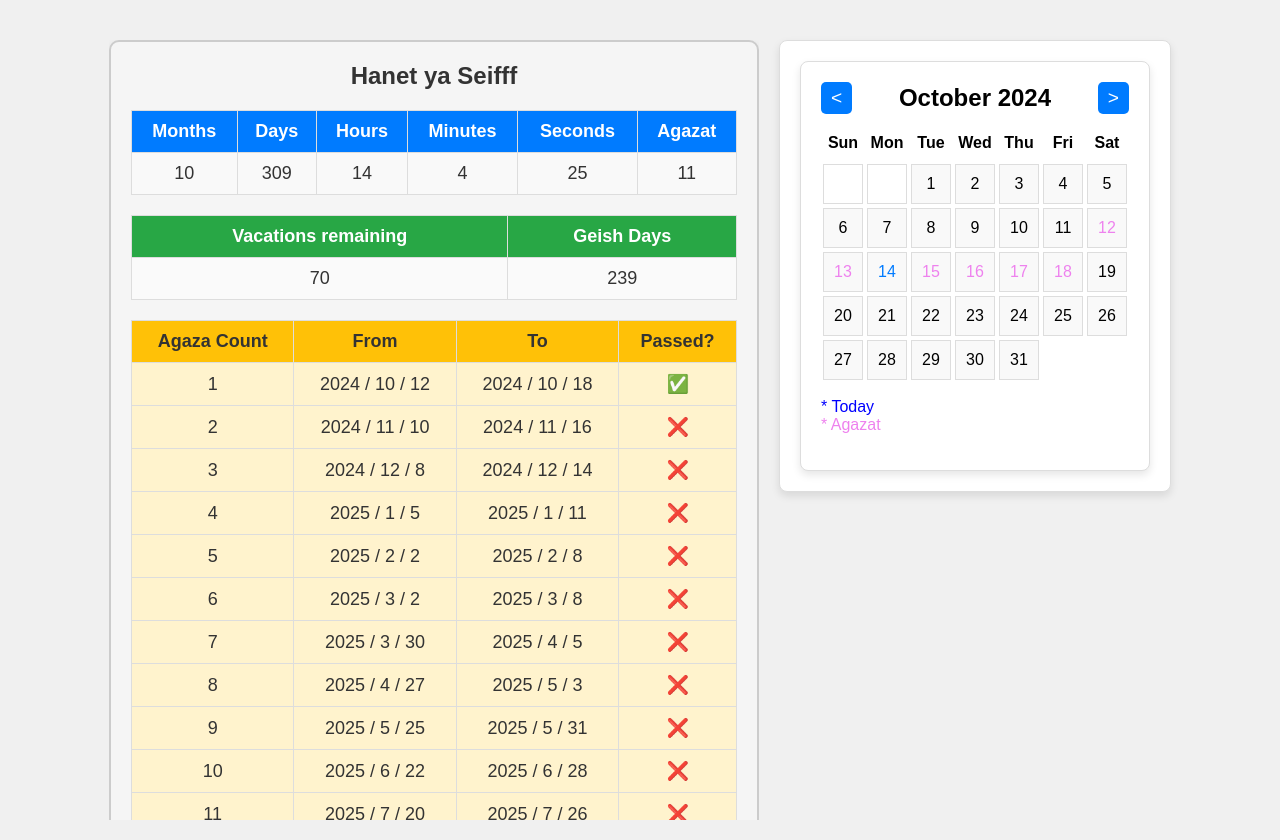
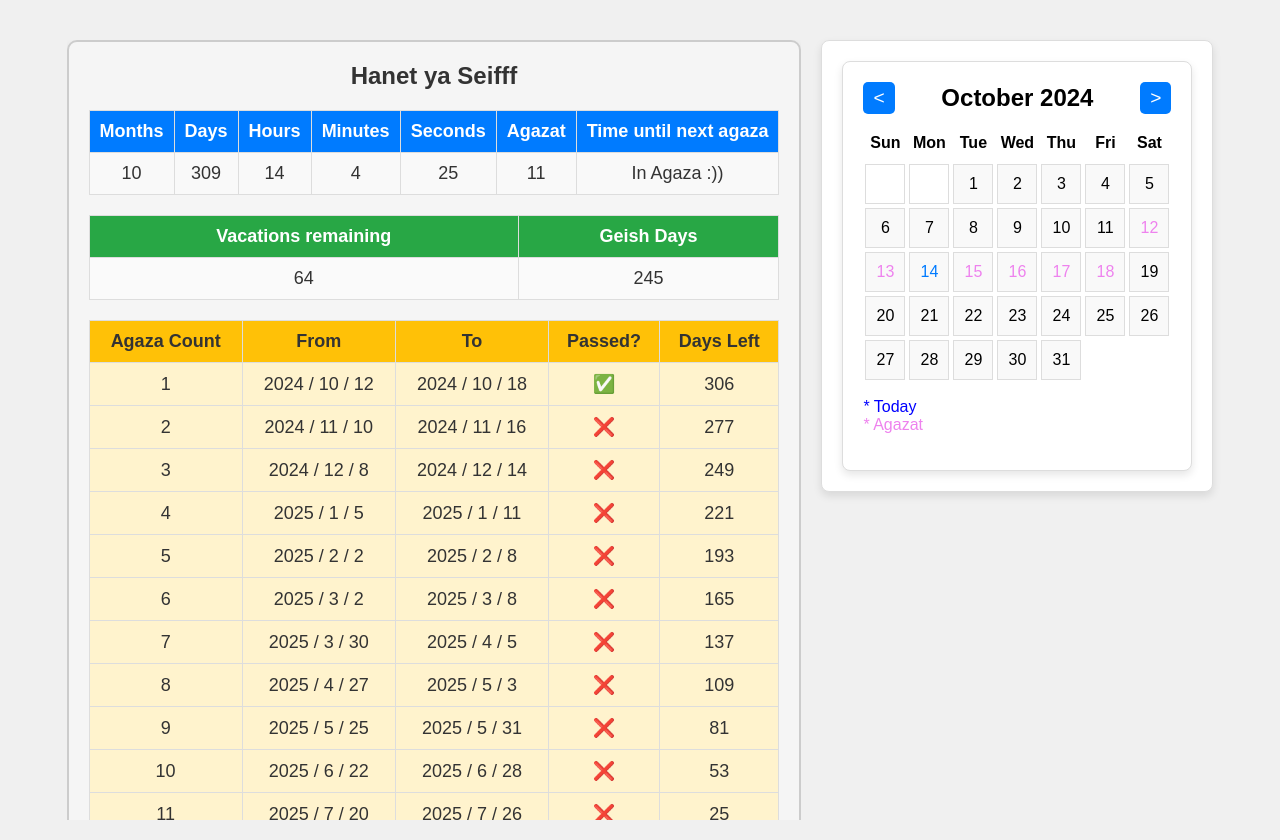
Before and after one commit to Seif-Sallam/Service-Timer, a React (Create React App) app: page / in a window 1280 px wide. Built offline with nearby package versions, Linux system fonts and the light colour scheme.

Commit message:
Some Updates to the website data

```diff
--- a/src/App.jsx
+++ b/src/App.jsx
@@ -1,6 +1,4 @@
 import Geish from './Geish'
-import Calendar from './Calendar'
-
 
 export default function App() {
   return (
--- a/src/Calendar.css
+++ b/src/Calendar.css
@@ -78,3 +78,8 @@
   .calendar-footer  {
     font-size: 1.0rem;
   }
+
+  .geish-end-day {
+    color: red;
+    background-color: lime
+  }
--- a/src/Calendar.jsx
+++ b/src/Calendar.jsx
@@ -81,6 +81,9 @@ export default function Calendar({ allAgazat }) {
               else if (isAgaza(day, currentMonth, currentYear)) {
                   style += ' agaza-day';
                 }
+              else if (day === 20 && currentMonth === 7 && currentYear === 2025) {
+                  style += ' geish-end-day';
+              }
 
               return <div key={index} className={style}>{day}</div>
             }
--- a/src/Geish.jsx
+++ b/src/Geish.jsx
@@ -20,7 +20,7 @@ function getAllAgazat() {
         agazat.push(nextAgaza)
         firstAgaza = nextAgaza
         // Last day of all geish
-        if (firstAgaza.getMonth() == 7 && firstAgaza.getDate() >= 15) {
+        if (firstAgaza.getMonth() >= 6 && firstAgaza.getDate() >= 1 && firstAgaza.getFullYear() >= 2025) {
             break
         }
         index += 1
@@ -31,11 +31,13 @@ function getAllAgazat() {
 
 function renderAgazat(agazat) {
     let output = [];
+    let geishEnd = new Date(2025, 7, 20, 0, 0, 0)
     for(let i = 0; i < agazat.length; i++) {
         let agazaEnd = new Date(agazat[i])
         agazaEnd.setDate(agazaEnd.getDate() + NUMBER_OF_DAYS_OFF)
         let passed = agazat[i] < new Date()
-        output.push(<tr><td>{i + 1}</td><td>{renderDate(agazat[i])}</td><td>{renderDate(agazaEnd)}</td><td>{(passed) ? '✅' : '❌'}</td></tr>)
+        let remainingAfter = Math.ceil((geishEnd - agazaEnd) / (1000 * 60 * 60 * 24))
+        output.push(<tr><td>{i + 1}</td><td>{renderDate(agazat[i])}</td><td>{renderDate(agazaEnd)}</td><td>{(passed) ? '✅' : '❌'}</td><td>{remainingAfter}</td></tr>)
     }
     return output
 }
@@ -45,7 +47,7 @@ function renderDate(date)
     return `${date.getFullYear()} / ${date.getMonth() + 1} / ${date.getDate()}`
 }
 
-function TimerTable({ months, days, hours, minutes, seconds, agazat }) {
+function TimerTable({ months, days, hours, minutes, seconds, agazat, timeUntilNextAgaza }) {
     return (<table className="timer-table">
         <tr>
             <th>Months</th>
@@ -54,6 +56,7 @@ function TimerTable({ months, days, hours, minutes, seconds, agazat }) {
             <th>Minutes</th>
             <th>Seconds</th>
             <th>Agazat</th>
+            <th>Time until next agaza</th>
         </tr>
         <tr>
             <td>{months}</td>
@@ -62,9 +65,27 @@ function TimerTable({ months, days, hours, minutes, seconds, agazat }) {
             <td>{minutes}</td>
             <td>{seconds}</td>
             <td>{agazat}</td>
+            <td>{timeUntilNextAgaza}</td>
         </tr>
     </table>)
 }
+
+function getLastPassedAgaza(agazat) {
+    let lastPassedAgaza = agazat[0]
+    for (let i = 0; i < agazat.length; i++) {
+        if (agazat[i] < new Date())
+        {
+            continue
+        }
+        else
+        {
+            lastPassedAgaza = agazat[i]
+            break
+        }
+    }
+    return lastPassedAgaza
+}
+
 
 export default function Geish() {
     let [month, setMonth] = useState(0)
@@ -98,8 +119,6 @@ export default function Geish() {
             start.setDate(start.getDate() + 1)
         let end = new Date(start)
         end = new Date(end.setDate(end.getDate() + NUMBER_OF_DAYS_OFF))
-        if (end.getDay() > 20 && end.getMonth() == 7)
-            continue
         allAgazat.push([start, end])
     }
 
@@ -124,6 +143,11 @@ export default function Geish() {
 
     let agazatTable = renderAgazat(agazatArray)
 
+    let lastPassedAgaza = getLastPassedAgaza(agazatArray)
+
+    let timeUntilNextAgaza = Math.floor((lastPassedAgaza - new Date()) / (1000 * 60 * 60 * 24))
+    if (timeUntilNextAgaza > 21)
+        timeUntilNextAgaza = "In Agaza :))"
 
     // Render the Geish component
     return (
@@ -138,6 +162,7 @@ export default function Geish() {
                         minutes={minutes}
                         seconds={seconds}
                         agazat={agazat}
+                        timeUntilNextAgaza={timeUntilNextAgaza}
                     />
                     <table className="stat-table">
                         <tr>
@@ -155,6 +180,7 @@ export default function Geish() {
                             <th>From</th>
                             <th>To</th>
                             <th>Passed?</th>
+                            <th>Days Left</th>
                         </tr>
                         {agazatTable}
                     </table>
@@ -163,6 +189,7 @@ export default function Geish() {
                             <li>The dates are very much approximate, and the actual dates may vary by a few days.</li>
                             <li>The dates are based on the current situation and the current rules, and they may change in the future.</li>
                             <li>I may change my unit entirely which will change the rules of the agazat.</li>
+                            <li>It is calculated based on the day: 20th of August 2025</li>
                         </ul>
                     </div>
 
```
